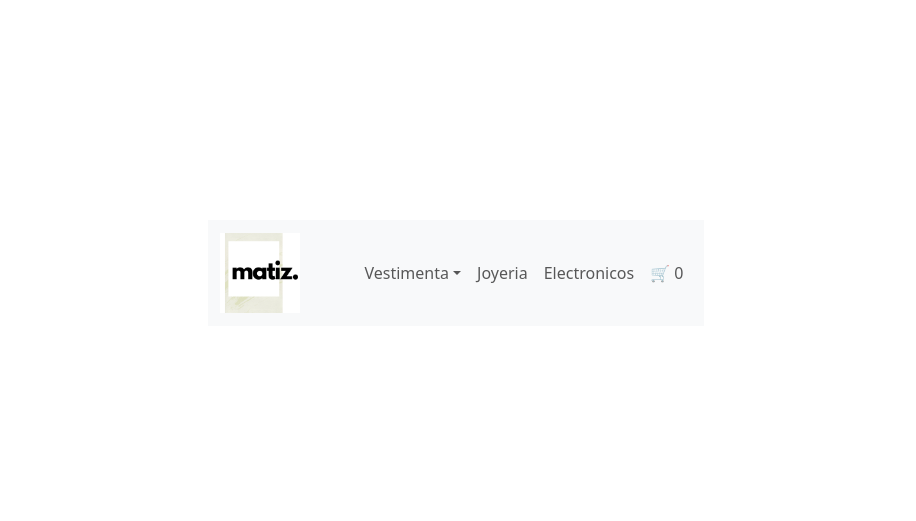
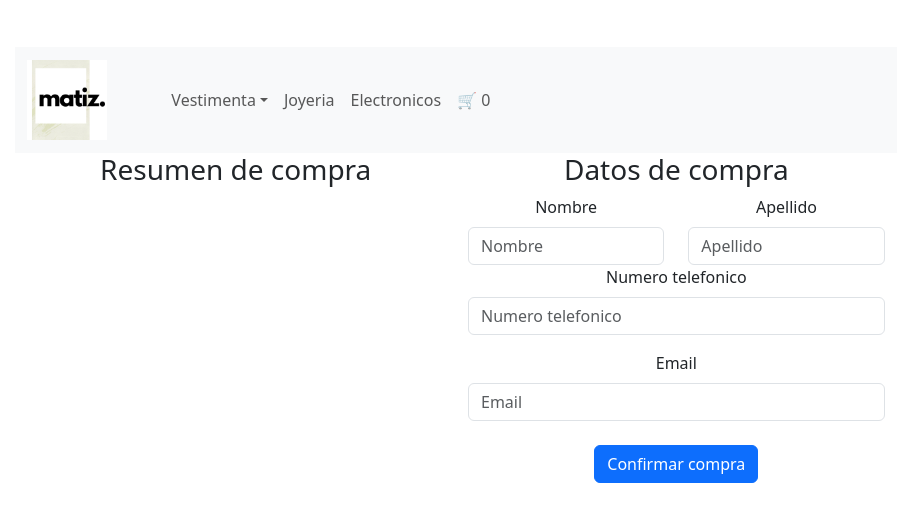
Before and after one commit to juanwillet/Matiz-v2, a React (Vite) app: page /checkout in a window 1280 px wide. Shown: the part 127-648 px from the top of the page, without its empty margins (184-1100 px from the left). Built offline with nearby package versions, Linux system fonts and the light colour scheme.

Commit message:
estilos de los componentes del formulario

```diff
--- a/src/components/CartItemList/CartItemList.jsx
+++ b/src/components/CartItemList/CartItemList.jsx
@@ -44,7 +44,7 @@
                  secondColor= 'black'
                  callback = {vaciarCart}
                  />
-                 <Card.Title as={Link} to= {'/'}>Checkout</Card.Title>
+                 <Card.Title as={Link} to= {'/checkout'}>Checkout</Card.Title>
              </Card.Body>
          </Card>
      </Row>
--- a/src/components/Checkout/Checkout.jsx
+++ b/src/components/Checkout/Checkout.jsx
@@ -1,6 +1,24 @@
 import CheckoutForm from "../CheckoutForm/CheckoutForm"
+import CheckoutList from "../CheckoutList/CheckoutList"
+import { crearOrden } from "../../firebase/db"
+import Container from 'react-bootstrap/Container';
+import Row from 'react-bootstrap/Row';
+import Col from 'react-bootstrap/Col';
 
 function Checkout () {
+    return(
+
+    <Container>
+        <Row>
+          <Col>
+             <CheckoutList></CheckoutList>
+          </Col>
+          <Col>
+             <CheckoutForm></CheckoutForm>
+           </Col>
+        </Row>
+    </Container>
+    )
 
 }
 
--- a/src/components/CheckoutForm/CheckoutForm.jsx
+++ b/src/components/CheckoutForm/CheckoutForm.jsx
@@ -1,6 +1,8 @@
 import { useState } from "react"
 import Form from 'react-bootstrap/Form';
 import Button from 'react-bootstrap/Button';
+import Row from 'react-bootstrap/Row';
+import Col from 'react-bootstrap/Col';
 
 function CheckoutForm({onConfirm}) {
 const [nombre, setNombre] = useState()
@@ -8,14 +10,17 @@
 const [numero, setNumero] = useState()
 const [email, setEmail] = useState()
 
-const handleConfirm =() =>{
-const datosUsuario={
+const handleConfirm =(event) =>{
+ event.preventDefault()
+
+ const datosUsuario={
     nombre,
     apellido,
     numero,
     email
-}
-onConfirm(datosUsuario)
+ }
+ console.log(datosUsuario)
+ onConfirm(datosUsuario)
 }
 
   return (
@@ -24,17 +29,23 @@
      <Form>
           <Row>
              <Col>
+                 <Form.Label>Nombre</Form.Label>
                  <Form.Control
+                 type="text"
                  placeholder="Nombre"
                  value={nombre}
-                 onChange={({target})=> setName(target.value)}
+                 onChange={({target})=> setNombre(target.value)}
+                 required
                  />
              </Col>
              <Col>
+                 <Form.Label>Apellido</Form.Label>
                  <Form.Control
+                 type="text"
                  placeholder="Apellido"
                  value={apellido}
                  onChange={({target})=> setApellido(target.value)}
+                 required
                  />
              </Col>
            </Row>
@@ -42,25 +53,30 @@
               <Form.Group className="mb-3" controlId="formGroupPassword">
                  <Form.Label>Numero telefonico</Form.Label>
                  <Form.Control
+                 type="text"
                  placeholder="Numero telefonico"
                  value={numero}
                  onChange={({target})=> setNumero(target.value)}
+                 required
                  />
              </Form.Group>
              <Form.Group className="mb-3" controlId="formGroupEmail">
                  <Form.Label>Email</Form.Label>
                  <Form.Control
-                 type="email" placeholder="Email"
+                 type="email"
+                 placeholder="Email"
                  value={email}
                  onChange={({target})=> setEmail(target.value)}
+                 required
                  />
-             </Form.Group>
+                 <br/>
              <Button
-             variant="primary"
-             type="submit"
-             onClick={handleConfirm}>
+              variant="primary"
+              type="submit"
+              onSubmit={handleConfirm}>
                  Confirmar compra
              </Button>
+             </Form.Group>
           </Row>
      </Form>
    </>
--- a/src/components/CheckoutList/CheckoutList.jsx
+++ b/src/components/CheckoutList/CheckoutList.jsx
@@ -5,12 +5,13 @@
 import Row from 'react-bootstrap/Row';
 import Col from 'react-bootstrap/Col';
 
-function CheckoutList (){
+function CheckoutList () {
     const {cart}= useContext(cartContext)
     const [articulos, setArticulos]= useState(cart)
 
     return (
     <Container>
+        <h3>Resumen de compra</h3>
       {articulos.map(art=>
 
      <Row>
--- a/src/firebase/db.js
+++ b/src/firebase/db.js
@@ -1,5 +1,5 @@
 
-import { getFirestore, collection, getDocs, doc, getDoc, query, where, } from "firebase/firestore";
+import { getFirestore, collection, getDocs, doc, getDoc, addDoc } from "firebase/firestore";
 import app from "./config";
 
 const db = getFirestore(app);
@@ -29,4 +29,15 @@
   console.log("No existe ese producto");
 }
 };
+
+export const crearOrden = async (orden) => {
+  const docRef = await addDoc(collection(db, "ordenes"), {
+    nombre: orden.nombre,
+    apellido: orden.apellido,
+    numero: orden.numero,
+    email: orden.email
+  });
+  console.log("Document written with ID: ", docRef.id);
+}
+
 export default getProducts
```
